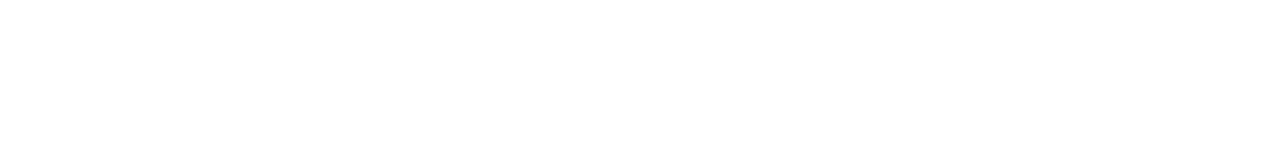
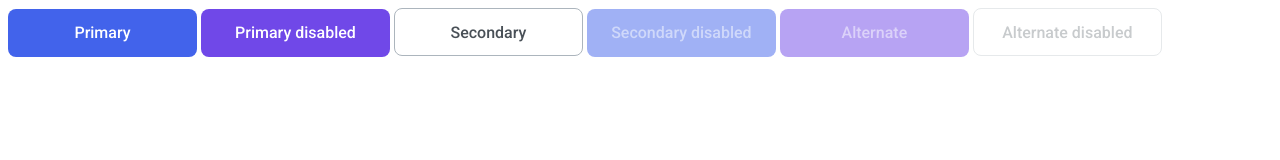
Before and after one commit to js-tasks-ru/htmlcss-20241107_panteleev-alexander, a website: page 03-lection1/01-button/index.html in a window 1280 px wide. Drawn offline with Linux system fonts and the light colour scheme.

Commit message:
made buttons styles

```diff
--- a/03-lection1/01-button/button.css
+++ b/03-lection1/01-button/button.css
@@ -1 +1,89 @@
 /* Стилизация кнопки */
+.button-set {
+    text-align: justify;
+
+}
+
+.button {
+    width: 189px;
+    height: 48px;
+    border-radius: 8px;
+    padding-top: 15px;
+    padding-bottom: 14px;
+    font-family: Roboto;
+    font-size: 16px;
+    font-weight: 500;
+    line-height: 18.75px;
+    text-align: center;
+    text-underline-position: from-font;
+    text-decoration-skip-ink: none;
+
+}
+
+.button__primary {
+    background-color: var(--blue-2);
+    color: var(--white);
+    border-style: none;
+}
+
+.button__primary:hover {
+    background-color: var(--blue-3);
+    cursor: pointer;
+    transition: background 200ms ease-in-out 100ms;
+}
+
+.button__primary:disabled {
+    background-color: var(--blue-4);
+    color: var(--pale-blkberry);
+    cursor: not-allowed;
+}
+
+.button__primary:active {
+    background-color: var(--pink);
+}
+
+.button__secondary {
+    background-color: var(--purple);
+    color: var(--white);
+    border-style: none;
+}
+
+.button__secondary:hover {
+    background-color: var(--purple-2);
+    cursor: pointer;
+    transition: background 200ms ease-in-out 100ms;
+}
+
+.button__secondary:disabled {
+    background-color: var(--serene);
+    color: var(--light-serene);
+    cursor: not-allowed;
+}
+
+.button__secondary:active {
+    background-color: var(--pink);
+}
+
+.button__alternate {
+    background-color: var(--white);
+    color: var(--grey-4);
+    border: 1px solid var(--grey-3);
+}
+
+.button__alternate:hover {
+    background-color: var(--white);
+    color: var(--grey-4);
+    border: 1px solid var(--black);
+    cursor: pointer;
+    transition: background 200ms ease-in-out 100ms;
+}
+
+.button__alternate:disabled {
+    color: var(--grey-5);
+    border: 1px solid var(--grey-6);
+    cursor: not-allowed;
+}
+
+.button__alternate:active {
+    background-color: var(--pink);
+}
--- a/03-lection1/01-button/index.html
+++ b/03-lection1/01-button/index.html
@@ -6,6 +6,24 @@
         <link rel="stylesheet" href="./button.css">
     </head>
     <body>
-
+        <div class="button-set">
+            <button class="button button__primary">
+                Primary
+            </button>
+            <button class="button button__secondary">
+                Primary disabled
+            </button>
+            <button class="button button__alternate">
+                Secondary
+            </button>
+            <button class="button button__primary" disabled>
+                Secondary disabled
+            </button>
+            <button class="button button__secondary" disabled>
+                Alternate
+            </button>
+            <button class="button button__alternate" disabled>
+                Alternate disabled
+            </button>
+        </div>
     </body>
-</html>
--- a/assets/css/main.css
+++ b/assets/css/main.css
@@ -5,12 +5,21 @@
     --black: #212429;
     --pink: #F784AD;
     --purple: #7048E8;
+    --purple-2:#5028C6;
     --blue: #374FC7;
+    --blue-2:#4263EB;
+    --blue-3:#2342C0;
+    --blue-4:#a0b1f5;
+    --pale-blkberry: #cfd8fa;
+    --serene: #b7a3f3;
+    --light-serene: #dbd1f9;
     --red: #F03D3E;
     --grey-1: #F8F9FA;
     --grey-2: #DDE2E5;
     --grey-3: #ACB5BD;
     --grey-4: #495057;
+    --grey-5: #c8cbcd;
+    --grey-6: #e6e9eb;
 
     --error: var(--red);
     --success: var(--blue);
```
